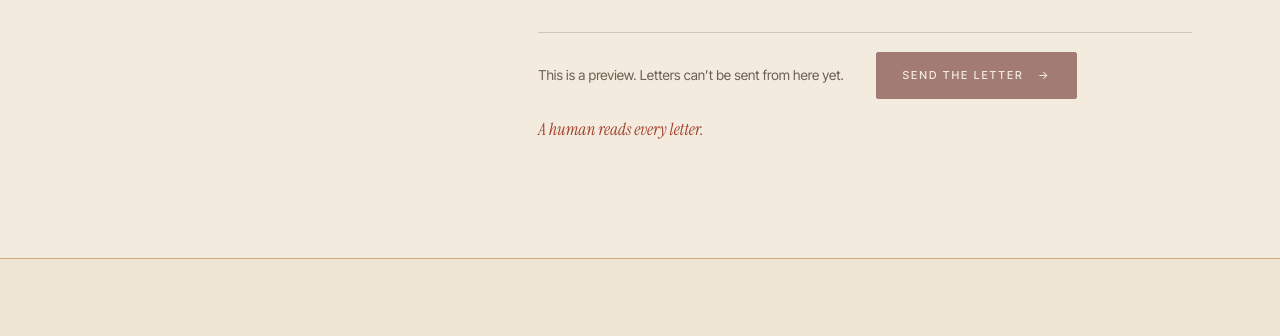
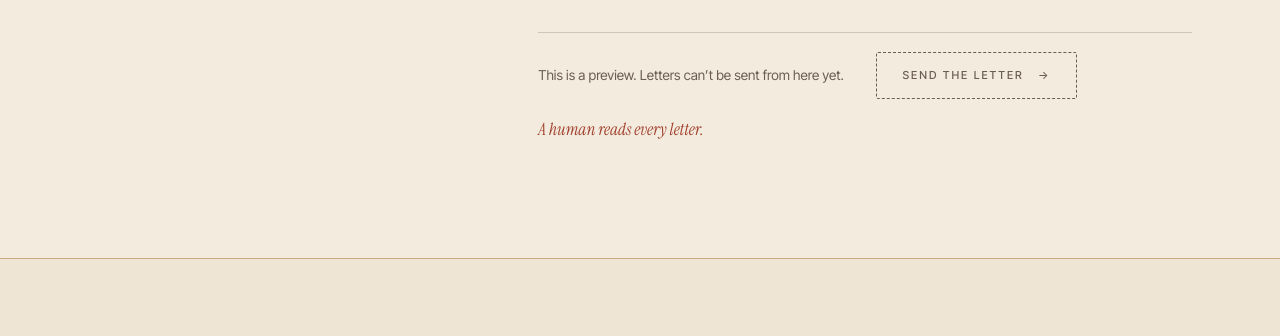
Before and after one commit to nathaliejarquin/the-night-book-month3-preview, a plain HTML site: page letter.html in a window 1280 px wide. Shown: the part 2318-2654 px from the top of the page. Drawn offline with Linux system fonts and the light colour scheme.

Commit message:
Preview: disabled letter button drawn as a muted outline so its text stays legible (was 55% opacity)

```diff
--- a/css/styles.css
+++ b/css/styles.css
@@ -947,4 +947,4 @@ h2.sky__eyebrow{margin:0 0 1.4rem}
 
 /* GitHub Pages preview only */
 .preview-note{margin:0 0 .9rem;font-family:var(--ui);font-size:.8125rem;line-height:1.5;color:var(--muted)}
-.form button[type=submit][disabled]{opacity:.55;cursor:not-allowed;pointer-events:none}
+.form button[type=submit][disabled]{background:transparent!important;color:var(--muted)!important;border:1px dashed var(--muted)!important;box-shadow:none!important;opacity:1;cursor:not-allowed;pointer-events:none}
```
